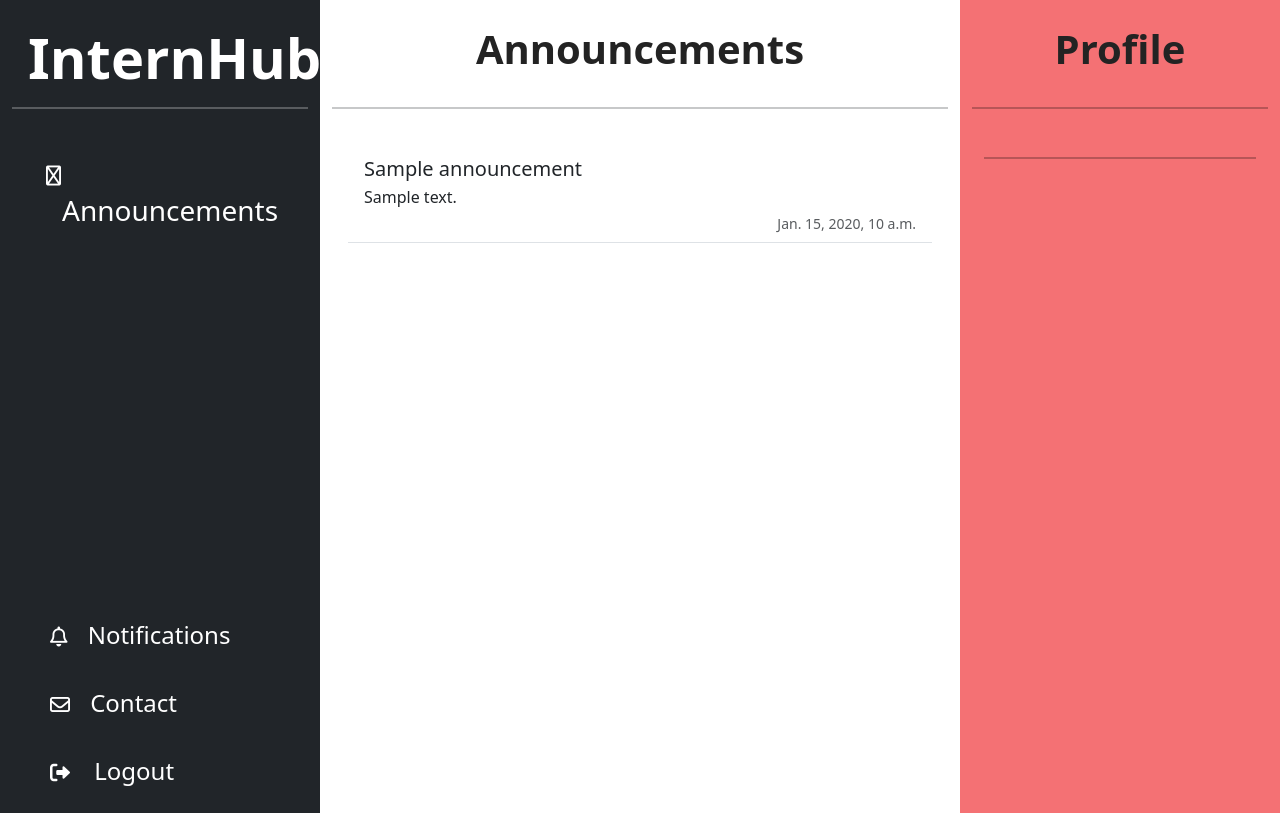
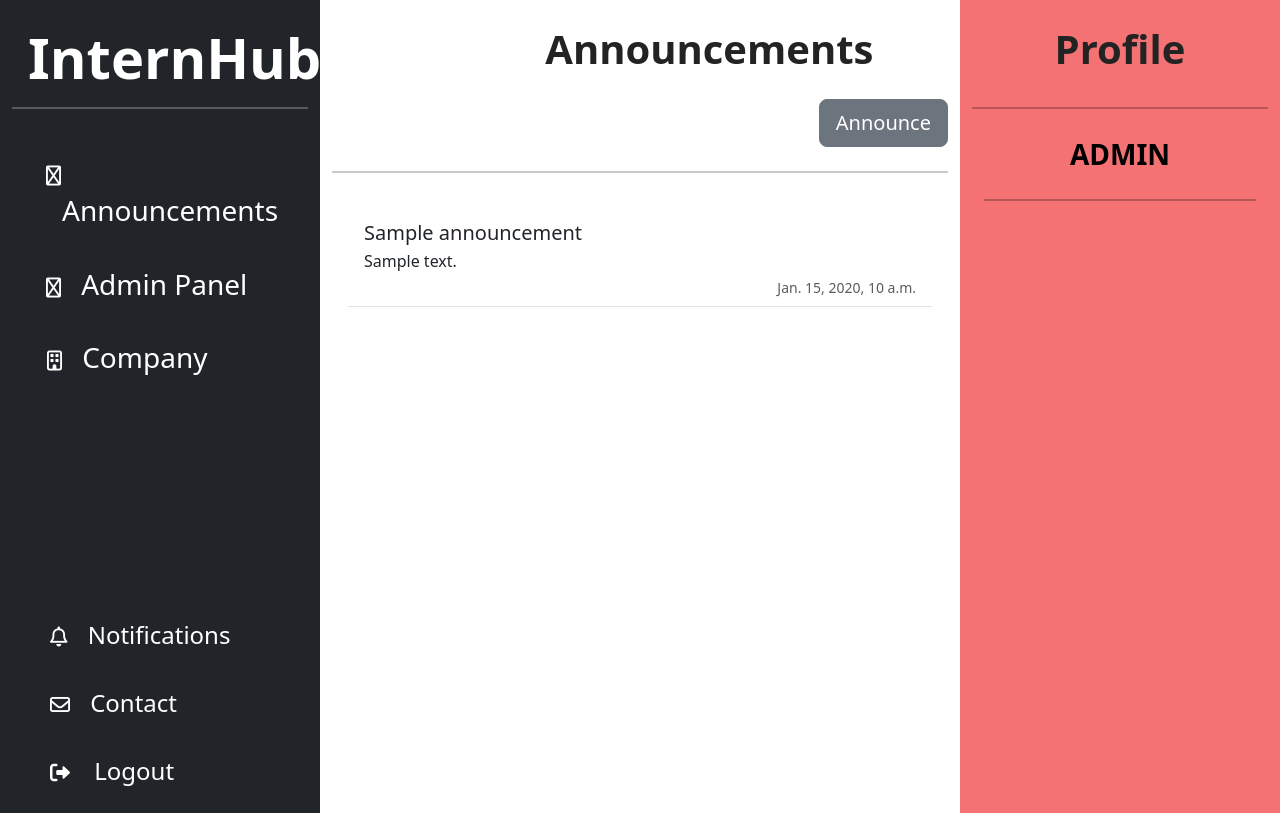
Before and after one commit to SarperArda/InternHub, a Django app: page / in a window 1280 px wide. Run offline with Django 4.2, Linux system fonts and the light colour scheme; a user stored in the database is signed in; data comes from the database, SQL or seed files in the repository; tables that the repository leaves empty hold one stand-in row (values such as "Sample post"); some libraries are stand-ins or nearby versions.

Commit message:
superuser/admin panel and view added

```diff
--- a/InternHub/main/templates/main/home.html
+++ b/InternHub/main/templates/main/home.html
@@ -46,6 +46,17 @@
                                                   id="sidebar-span">Announcements</span>
                                         </button>
                                     </li>
+                                    {% if request.user.role == 'SUPERUSER' %}
+                                    <li class="nav-item py-2 py-sm-2 rounded">
+                                        <button onclick="navigateToAnotherPage('/admin/')" class="nav-link text-white w-100"
+                                                id="announcement-button"
+                                                style="padding-left: 12px;">
+                                            <i class="fs-5 fa-regular fa-bullhorn"></i>
+                                            <span class="fs-3 ms-3 d-none d-sm-inline"
+                                                  id="sidebar-span">Admin Panel</span>
+                                        </button>
+                                    </li>
+                                    {% endif %}
                                     {% if request.user.role == 'STUDENT' %}
                                         <li class="nav-item py-2 py-sm-2 rounded">
                                             <button class="nav-link text-white w-100"
@@ -193,7 +204,7 @@
                                             </div>
                                         </li>
                                     {% endif %}
-                                    {% if request.user.role == 'DEPARTMENT_SECRETARY' or request.user.role == 'STUDENT' %}
+                                    {% if request.user.role == 'DEPARTMENT_SECRETARY' or request.user.role == 'STUDENT' or request.user.role == 'SUPERUSER' %}
                                         <li class="nav-item py-2 py-sm-2 rounded">
                                             <button class="btn btn-toggle align-items-center rounded collapsed text-white w-100"
                                                     data-bs-toggle="collapse"
@@ -277,7 +288,7 @@
                 <div class="col-auto col-6" id="middle-column">
                     <div id="announcement-div">
 
-                        {% if request.user.role == 'DEPARTMENT_SECRETARY' or request.user.role == 'DEAN' or request.user.role == 'CHAIR' %}
+                        {% if request.user.role == 'DEPARTMENT_SECRETARY' or request.user.role == 'DEAN' or request.user.role == 'CHAIR' or request.user.role == 'SUPERUSER' %}
                             <div class="row">
                                 <div class="col-4">
                                 </div>
@@ -389,6 +400,9 @@
                 <hr class="my-4 border-2 text-black">
                 <div class="container" id="profile-info">
                     <div class="row">
+                        {% if request.user.role == 'SUPERUSER'%}
+                            <span class="fs-3 text-black fw-semibold align-left text-center"> ADMIN </span>
+                        {% endif %}
                         {% if check %}
                             <span class="fs-3 text-black fw-semibold align-left"> {{ full_name }} </span>
                             <span class="fs-4 text-black fw-semibold align-left"> {{ user.user_id }}</span>
```
